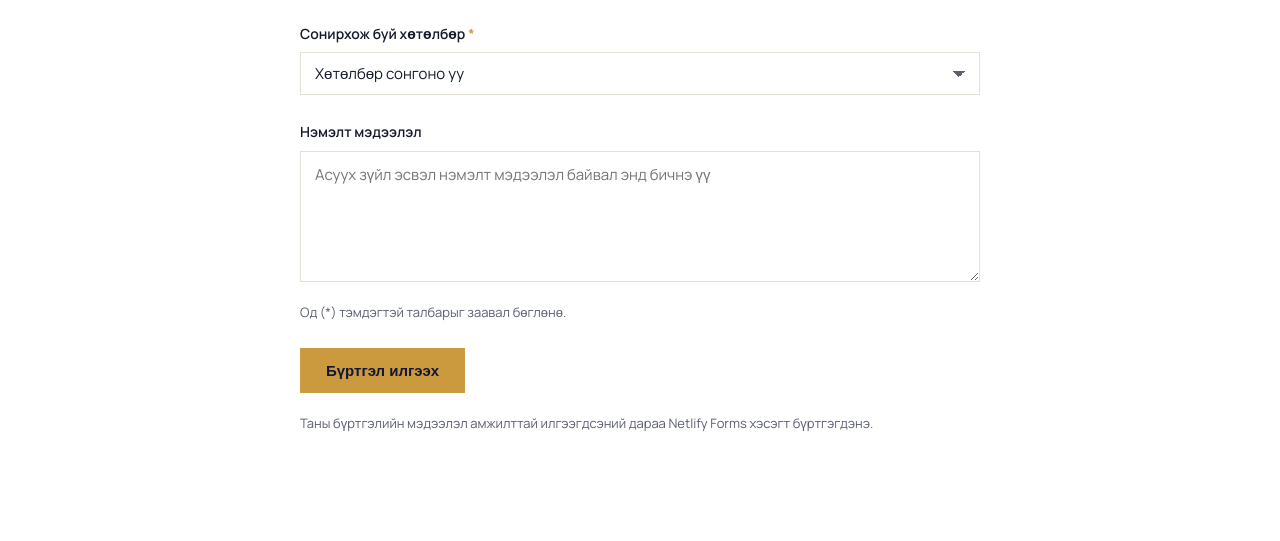
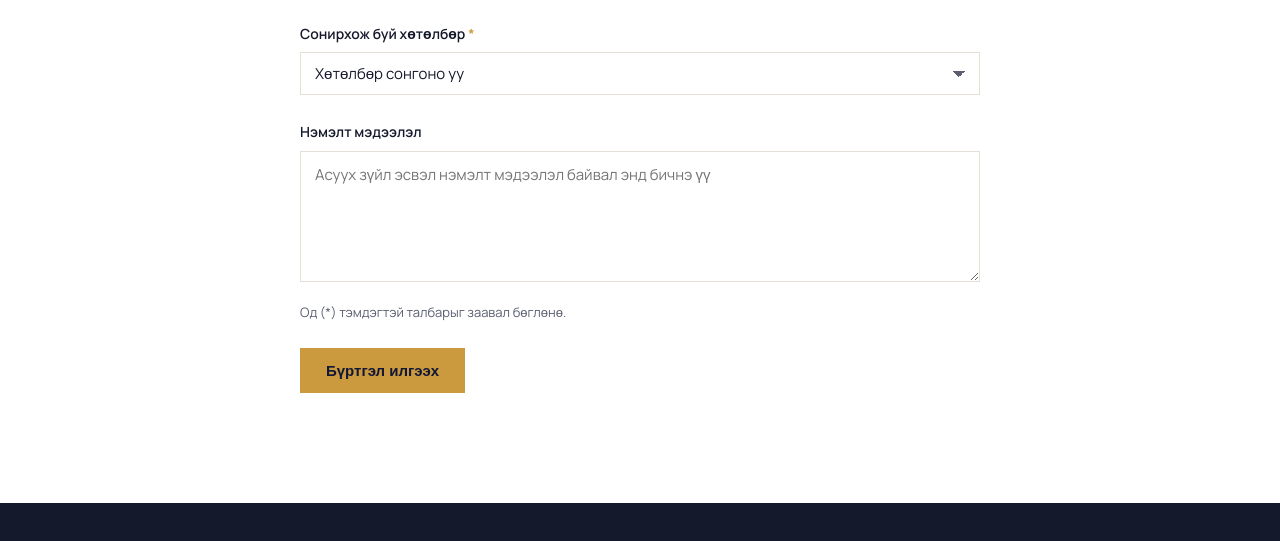
Before and after one commit to Temuulen444/Surguuli, a plain HTML site: page register.html in a window 1280 px wide. Shown: the part 647-1188 px from the top of the page. Drawn offline with Linux system fonts and the light colour scheme; a web font is replaced by a local one.

Commit message:
Update register.html

```diff
--- a/register.html
+++ b/register.html
@@ -162,11 +162,6 @@
           Бүртгэл илгээх
         </button>
 
-        <p class="form-note">
-          Таны бүртгэлийн мэдээлэл амжилттай илгээгдсэний
-          дараа Netlify Forms хэсэгт бүртгэгдэнэ.
-        </p>
-
       </form>
 
     </div>
```
